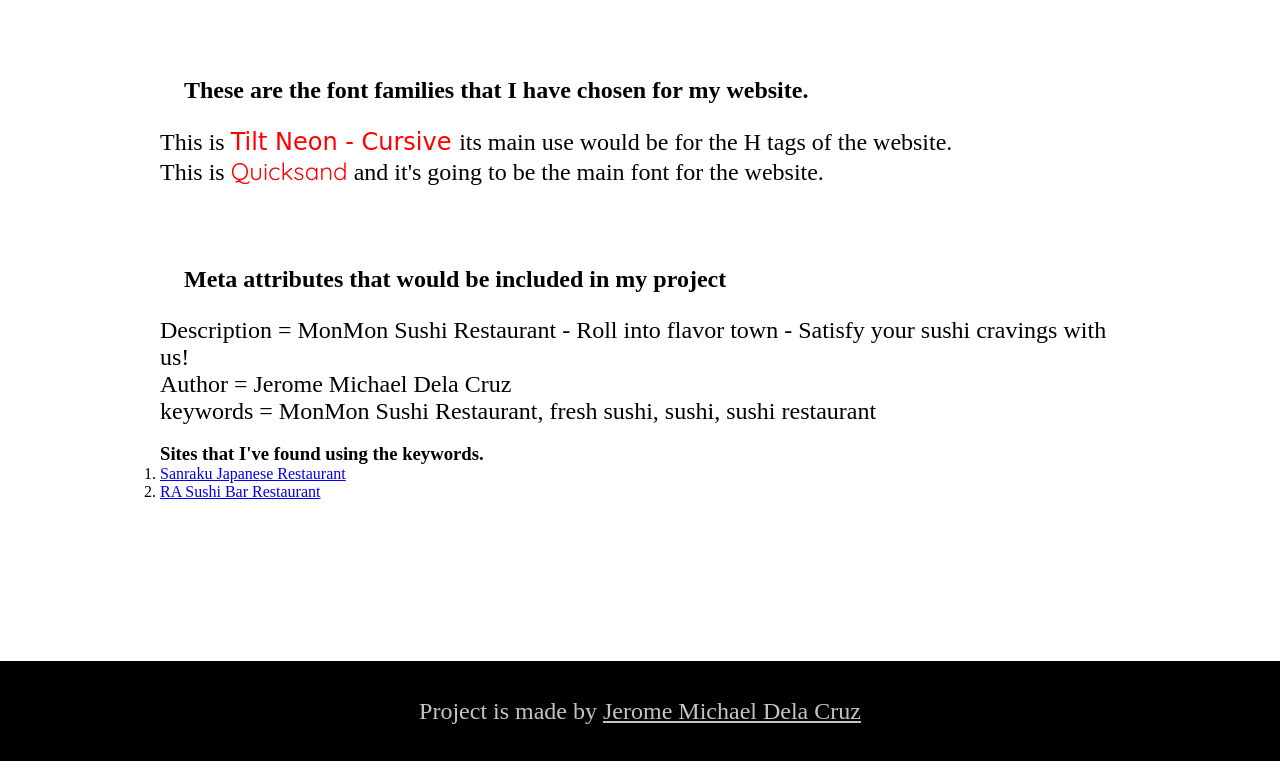
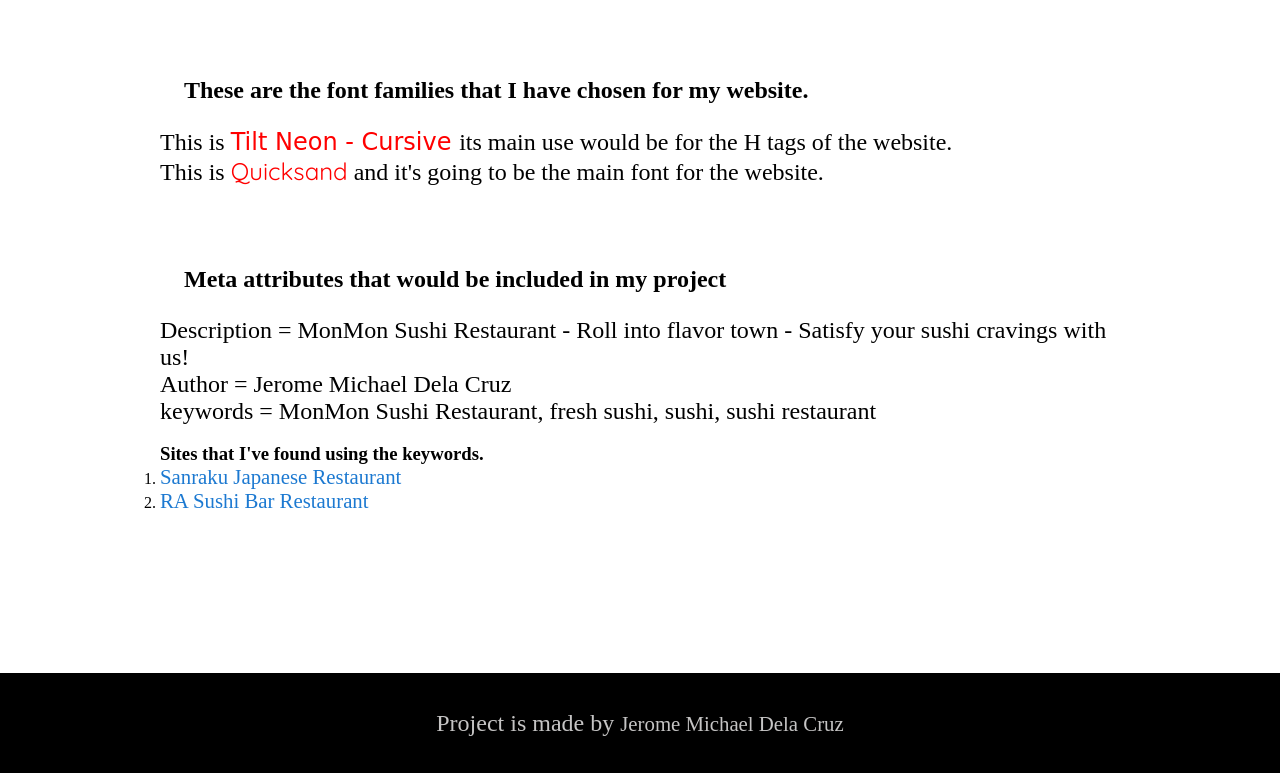
Before and after one commit to noonecaresman023/Project-Planning, a plain HTML site: page index.html in a window 1280 px wide. Shown: the part 1093-1866 px from the top of the page. Drawn offline with Linux system fonts and the light colour scheme; a web font is replaced by a local one.

Commit message:
Update styles.css

```diff
--- a/styles.css
+++ b/styles.css
@@ -40,6 +40,39 @@ p{
 }
 section{
     margin: 5em;
+}
+
+/** LINKS STYLING **/
+/* Link styles */
+
+a{
+    text-decoration: none;
+    font-weight: 500;
+    font-size: 1.3rem;
+}
+
+a:link{
+    color: rgb(28, 121, 209);
+}
+
+/* it refers to links that are not yet visited */
+
+a:visited{
+    color: rgb(255, 185, 54);
+}
+
+/* Changes the color of the link when the link has been visited */
+
+a:hover{
+    color: red;
+    cursor: pointer;
+}
+
+/* Changes the color of the link and changes your cursor to a pointer when hovering on a link*/
+
+
+a:active{
+    color: rgb(17, 255, 17);
 }
 
 
```
